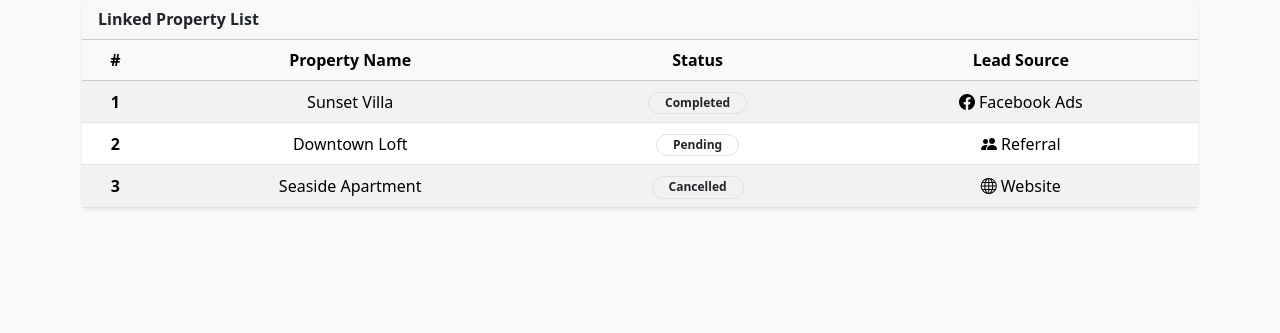
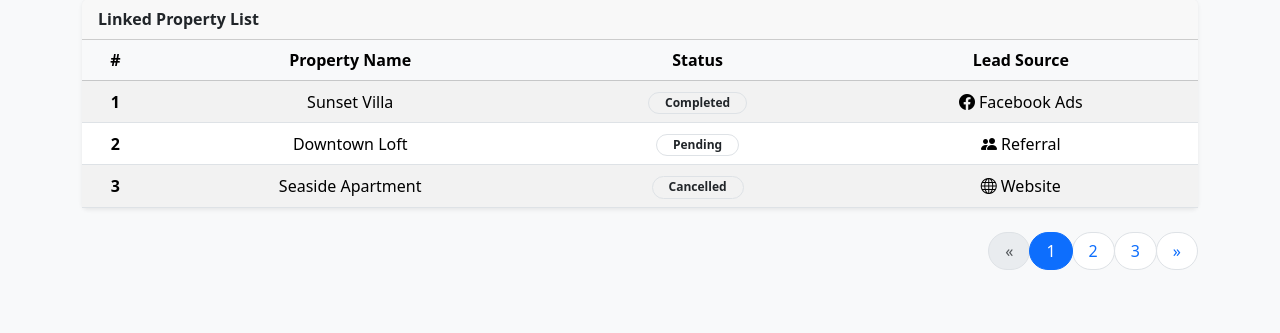
Before and after one commit to Veena-Infotech/VEC, a PHP site: page /agent-linked-property.php in a window 1280 px wide. Shown: the part 153-486 px from the top of the page. Run offline with PHP 8.4, Linux system fonts and the light colour scheme; some libraries are stand-ins or nearby versions.

Commit message:
Add pagination to agent-linked properties page

```diff
--- a/agent-broker-management/agent-linked-property.php
+++ b/agent-broker-management/agent-linked-property.php
@@ -1,5 +1,6 @@
 <!DOCTYPE html>
 <html lang="en">
+
 <head>
   <meta charset="UTF-8" />
   <meta name="viewport" content="width=device-width, initial-scale=1" />
@@ -12,6 +13,7 @@
   <!-- GSAP -->
   <script src="https://cdn.jsdelivr.net/npm/gsap@3.12.2/dist/gsap.min.js"></script>
 </head>
+
 <body class="bg-body-tertiary">
 
   <div class="container py-5">
@@ -68,6 +70,34 @@
         </div>
       </div>
     </div>
+
+    <!-- Pagination -->
+    <div class="d-flex justify-content-end mt-4">
+      <nav aria-label="Page navigation">
+        <ul class="pagination">
+          <li class="page-item disabled">
+            <a class="page-link rounded-pill px-3" href="#" tabindex="-1" aria-disabled="true" aria-label="Previous">
+              &laquo;
+            </a>
+          </li>
+          <li class="page-item active" aria-current="page">
+            <a class="page-link rounded-pill px-3" href="#">1</a>
+          </li>
+          <li class="page-item">
+            <a class="page-link rounded-pill px-3" href="#">2</a>
+          </li>
+          <li class="page-item">
+            <a class="page-link rounded-pill px-3" href="#">3</a>
+          </li>
+          <li class="page-item">
+            <a class="page-link rounded-pill px-3" href="#" aria-label="Next">
+              &raquo;
+            </a>
+          </li>
+        </ul>
+      </nav>
+    </div>
+
   </div>
 
   <!-- Bootstrap JS Bundle and Tooltips -->
@@ -104,4 +134,5 @@
     });
   </script>
 </body>
+
 </html>
```
